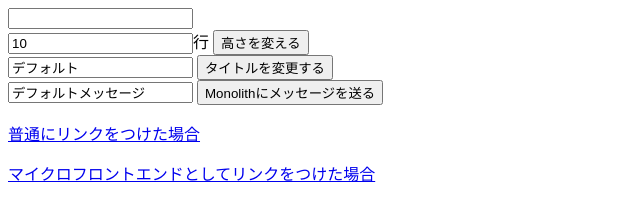
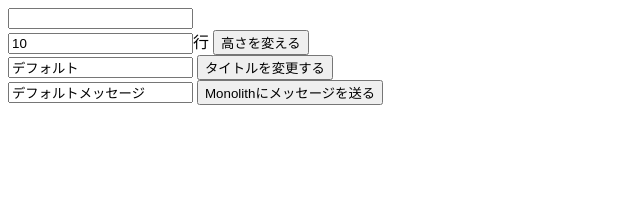
Before and after one commit to naoki-tomita/microfrontend-sample, a website: page iframe/index.html in a window 1280 px wide. Shown: the whole page, without its empty margins (0-640 px from the left). Drawn offline with Linux system fonts and the light colour scheme.

Commit message:
Fix bugs

```diff
--- a/iframe/index.html
+++ b/iframe/index.html
@@ -19,12 +19,6 @@
   <div>
     <input id="message" value="デフォルトメッセージ" /> <button id="send-message">Monolithにメッセージを送る</button>
   </div>
-  <p>
-    <a href="../monolith/#monolith">普通にリンクをつけた場合</a>
-  </p>
-  <p>
-    <a href="../monolith/#monolith" target="_parent">マイクロフロントエンドとしてリンクをつけた場合</a>
-  </p>
   <div id="text"></div>
   <script>
     function main(params) {
@@ -66,14 +60,11 @@
     // マイクロフロントエンドのJS
     window.addEventListener("message", ({ data: message }) => {
       if (message.type === "params") {
-        // paramsを受け取ったときの処理をする
+        main(message.data);
       }
     });
     // ↑でaddEventListenerの準備ができたので、モノリスに準備ができた旨を伝える
     window.postMessage({ type: "syn" })
-
-
-
   </script>
 </body>
 </html>
```
Also changed, not shown: monolith/index.html (+0 -23 lines).
